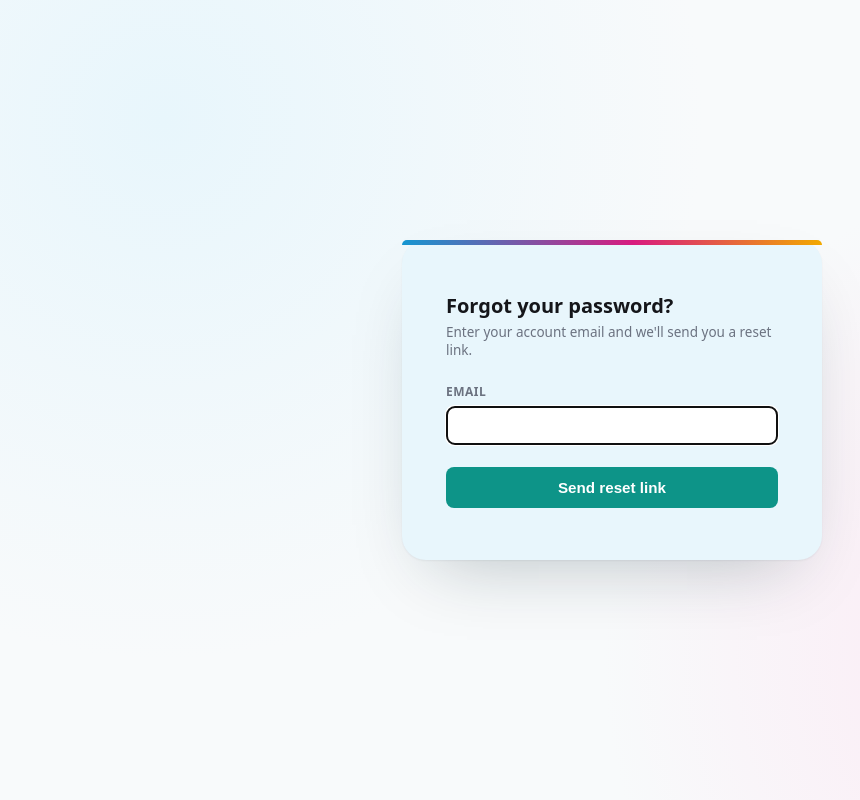
After one commit to SAMWILL24/samwill-online-order, a Node project: template server/views/admin-gate-forgot-password.ejs in a window 1280 px wide. The commit adds this page. Shown: the whole page, without its empty margins (28-888 px from the left). Run offline with Node 20 templates, Linux system fonts and the light colour scheme; the template is opened without the code that fills it, so the values that code supplies are empty; some libraries are stand-ins or nearby versions.

Commit message:
Add forgot-password flow to the platform-admin gate login
The bare /admin gate (server.js) had no self-service password recovery -
only the per-store admin login already did. Uses a dedicated
platform_reset_tokens table rather than extending the existing
password_reset_tokens (which already holds live customer/admin tokens in
production and would need its NOT NULL store_id/CHECK constraint loosened
to fit a store-less account).

Co-Authored-By: Claude Sonnet 5 <noreply@anthropic.com>

```diff
--- a/server/server.js
+++ b/server/server.js
@@ -14,7 +14,8 @@ const bcrypt = require('bcryptjs');
 const { dataDir } = require('./lib/paths');
 const { resolveStore } = require('./middleware/resolveStore');
 const { createOtp, verifyOtp, msUntilResendAllowed } = require('./lib/loginOtp');
-const { sendLoginOtpEmail } = require('./lib/authEmails');
+const { sendLoginOtpEmail, sendPlatformPasswordResetEmail } = require('./lib/authEmails');
+const { createResetToken, consumeResetToken } = require('./lib/platformPasswordReset');
 const { loginLimiter, forgotPasswordLimiter } = require('./middleware/rateLimit');
 
 // Comma-separated list in dev (web app + Expo web preview run on different ports);
@@ -147,6 +148,54 @@ app.post('/admin/login/verify/resend', forgotPasswordLimiter, async (req, res) =
   res.render('admin-gate-verify-otp', { error: 'A new code has been sent.' });
 });
 
+app.get('/admin/forgot-password', (req, res) => {
+  res.render('admin-gate-forgot-password', { sent: false });
+});
+
+app.post('/admin/forgot-password', forgotPasswordLimiter, async (req, res) => {
+  const email = (req.body.email || '').toLowerCase();
+  const platformAdmin = email
+    ? db.prepare('SELECT * FROM platform_admins WHERE email = ?').get(email)
+    : null;
+
+  // Always show the same "check your email" page whether or not the
+  // account exists, so this can't be used to discover valid emails.
+  if (platformAdmin) {
+    const rawToken = createResetToken(platformAdmin.id);
+    try {
+      await sendPlatformPasswordResetEmail(platformAdmin.email, rawToken);
+    } catch (err) {
+      console.error('[email] platform admin password reset failed:', err.message);
+    }
+  }
+
+  res.render('admin-gate-forgot-password', { sent: true });
+});
+
+app.get('/admin/reset-password', (req, res) => {
+  res.render('admin-gate-reset-password', { token: req.query.token || null, error: null });
+});
+
+app.post('/admin/reset-password', loginLimiter, (req, res) => {
+  const { token, password, confirmPassword } = req.body || {};
+
+  if (!password || password.length < 8) {
+    return res.render('admin-gate-reset-password', { token, error: 'Password must be at least 8 characters' });
+  }
+  if (password !== confirmPassword) {
+    return res.render('admin-gate-reset-password', { token, error: "Passwords don't match" });
+  }
+
+  const platformAdminId = consumeResetToken(token);
+  if (!platformAdminId) {
+    return res.render('admin-gate-reset-password', { token: null, error: 'This reset link is invalid or has expired' });
+  }
+
+  const passwordHash = bcrypt.hashSync(password, 10);
+  db.prepare('UPDATE platform_admins SET password_hash = ? WHERE id = ?').run(passwordHash, platformAdminId);
+  res.redirect('/admin');
+});
+
 app.use('/:storeSlug/admin', resolveStore, require('./routes/admin'));
 app.use('/:storeSlug/kitchen', resolveStore, require('./routes/kitchen'));
 app.use('/api/:storeSlug/print', resolveStore, require('./routes/print'));
--- /dev/null
+++ b/server/views/admin-gate-forgot-password.ejs
@@ -0,0 +1,60 @@
+<!doctype html>
+<html lang="en">
+<head>
+  <meta charset="utf-8" />
+  <title>Forgot Password - SAMWILL Online Order</title>
+  <style>
+    :root {
+      --brand: #1596d1;
+      --brand-dark: #0d7bad;
+      --brand-soft: #e8f6fc;
+      --brand-magenta: #d81b7f;
+      --brand-magenta-bg: #fce7f3;
+      --brand-yellow: #f2a900;
+      --ink: #15161a;
+      --muted: #6b7280;
+      --border: #e5e7eb;
+    }
+    * { box-sizing: border-box; }
+    body {
+      font-family: system-ui, sans-serif;
+      min-height: 100vh;
+      margin: 0;
+      display: grid;
+      place-items: center;
+      padding: 40px 20px;
+      color: var(--ink);
+      background:
+        radial-gradient(circle at 15% 15%, var(--brand-soft) 0%, transparent 42%),
+        radial-gradient(circle at 88% 82%, var(--brand-magenta-bg) 0%, transparent 38%),
+        #f8fafb;
+    }
+    .card { position: relative; width: min(420px, 100%); background: var(--brand-soft); padding: 52px 44px; border-radius: 24px; box-shadow: 0 30px 70px -30px rgba(15,39,51,.28), 0 1px 2px rgba(15,39,51,.06); }
+    .card-accent { position: absolute; inset: 0 0 auto 0; height: 5px; border-radius: 24px 24px 0 0; background: linear-gradient(90deg, var(--brand), var(--brand-magenta) 55%, var(--brand-yellow)); }
+    .card h2 { margin: 0 0 4px; font-size: 20px; font-weight: 800; }
+    .card .sub { margin: 0 0 24px; color: var(--muted); font-size: 13.5px; }
+    .card label { display: block; font-size: 12px; font-weight: 700; color: var(--muted); text-transform: uppercase; letter-spacing: 0.04em; margin-bottom: 6px; }
+    .card input { width: 100%; padding: 0.65rem 0.75rem; margin-bottom: 1.1rem; border-radius: 8px; border: 1px solid var(--border); background: #fff; color: var(--ink); font-size: 0.9rem; }
+    .card button { width: 100%; margin-top: 4px; padding: 0.75rem; border: none; border-radius: 8px; background: #0d9488; color: #fff; font-weight: 700; cursor: pointer; font-size: 0.95rem; }
+    .card button:hover { background: #0f766e; }
+  </style>
+</head>
+<body>
+  <% if (sent) { %>
+    <div class="card">
+      <span class="card-accent"></span>
+      <h2>Check your email</h2>
+      <p class="sub">If an account with that email exists, we've sent a link to reset your password. It expires in 1 hour.</p>
+    </div>
+  <% } else { %>
+    <form class="card" method="post" action="/admin/forgot-password">
+      <span class="card-accent"></span>
+      <h2>Forgot your password?</h2>
+      <p class="sub">Enter your account email and we'll send you a reset link.</p>
+      <label for="email">Email</label>
+      <input type="email" id="email" name="email" required autofocus />
+      <button type="submit">Send reset link</button>
+    </form>
+  <% } %>
+</body>
+</html>
--- a/server/views/admin-gate-login.ejs
+++ b/server/views/admin-gate-login.ejs
@@ -123,6 +123,9 @@
       <label for="password">Password</label>
       <input type="password" id="password" name="password" required />
       <button type="submit">Log In</button>
+      <p style="text-align:center;margin:12px 0 0;font-size:13px;">
+        <a href="/admin/forgot-password" style="color:var(--brand-dark);text-decoration:underline;">Forgot password?</a>
+      </p>
     </form>
   </div>
 </body>
```
Also changed, not shown: server/db/schema.sql (+16 -0 lines), server/lib/authEmails.js (+15 -1 lines), server/lib/platformPasswordReset.js (added, +38 -0 lines), server/views/admin-gate-reset-password.ejs (added, +66 -0 lines).
